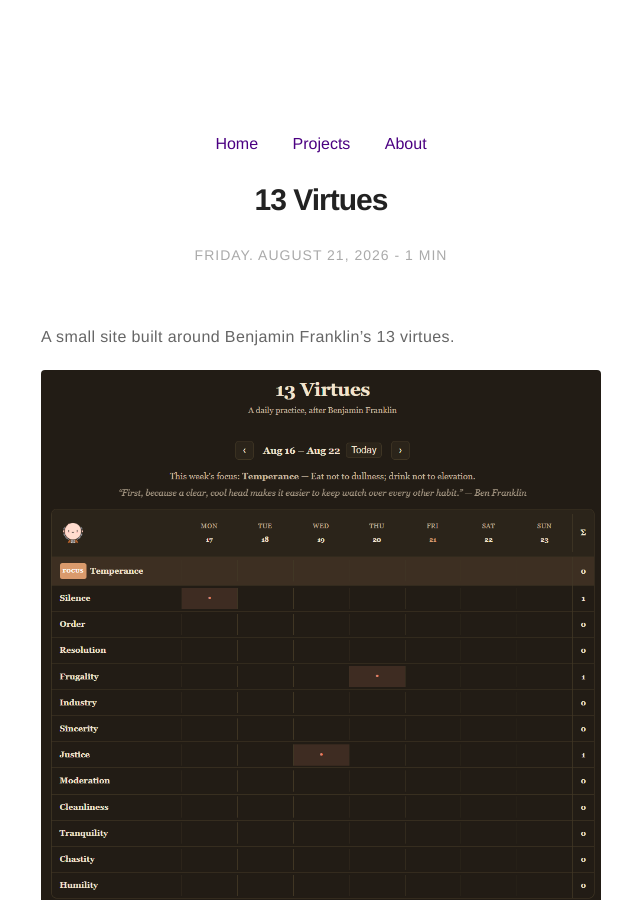
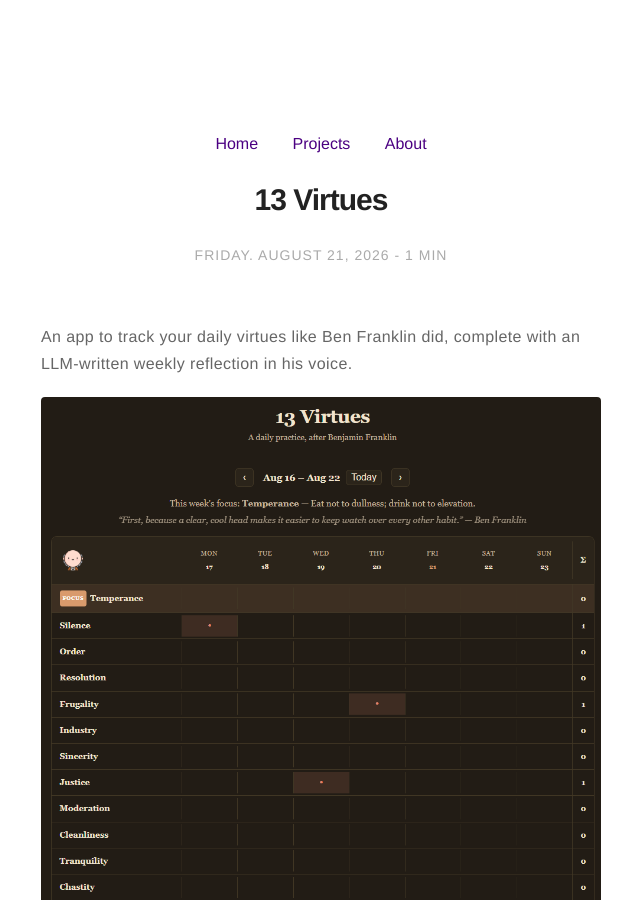
Before and after one commit to vladimir-kazarin/vladimir-kazarin.github.io, a Jekyll site: the page built from _posts/2026-08-21-13-virtues.markdown, in a window 1280 px wide and 900 px high. Shown: the whole window, without its empty margins (319-959 px from the left). Built offline with Jekyll 4.4.1, drawn with Linux system fonts in a browser that asks for light colours; nearby versions of some CDN libraries; comment, search, counter and statistics services are not loaded.

Commit message:
Expand 13 Virtues description, add reflection screenshot
Describe it as an app for tracking daily virtues with an LLM-written
weekly reflection in Franklin's voice, and add a screenshot of that
reflection feature.

Co-Authored-By: Claude Sonnet 5 <noreply@anthropic.com>

```diff
--- a/_posts/2026-08-21-13-virtues.markdown
+++ b/_posts/2026-08-21-13-virtues.markdown
@@ -9,11 +9,13 @@ category: project
 projects: true
 author: vladimirkazarin
 externalLink: https://13virtues.org
-description: A site built around Benjamin Franklin's 13 virtues
+description: An app to track your daily virtues like Ben Franklin, with LLM reflections written in his voice
 ---
 
-A small site built around Benjamin Franklin's 13 virtues.
+An app to track your daily virtues like Ben Franklin did, complete with an LLM-written weekly reflection in his voice.
 
 ![13 Virtues weekly tracker](/assets/images/13virtues-screenshot.png)
 
+![13 Virtues weekly reflection](/assets/images/13virtues-reflection.png)
+
 Source code is on [GitHub](https://github.com/vladimir-kazarin/franklin).
```
Also changed, not shown: assets/images/13virtues-reflection.png (added), 3 other files.
